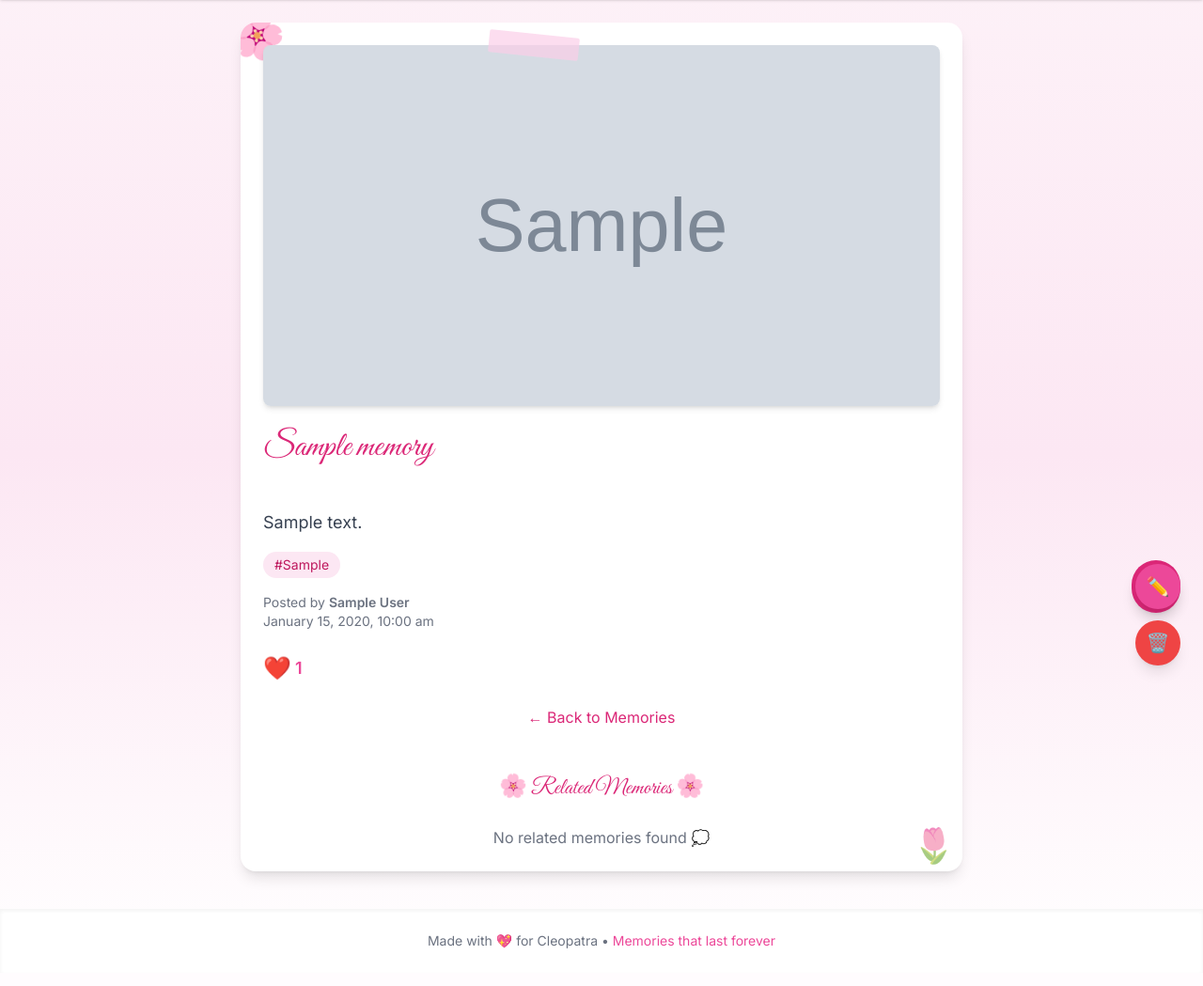
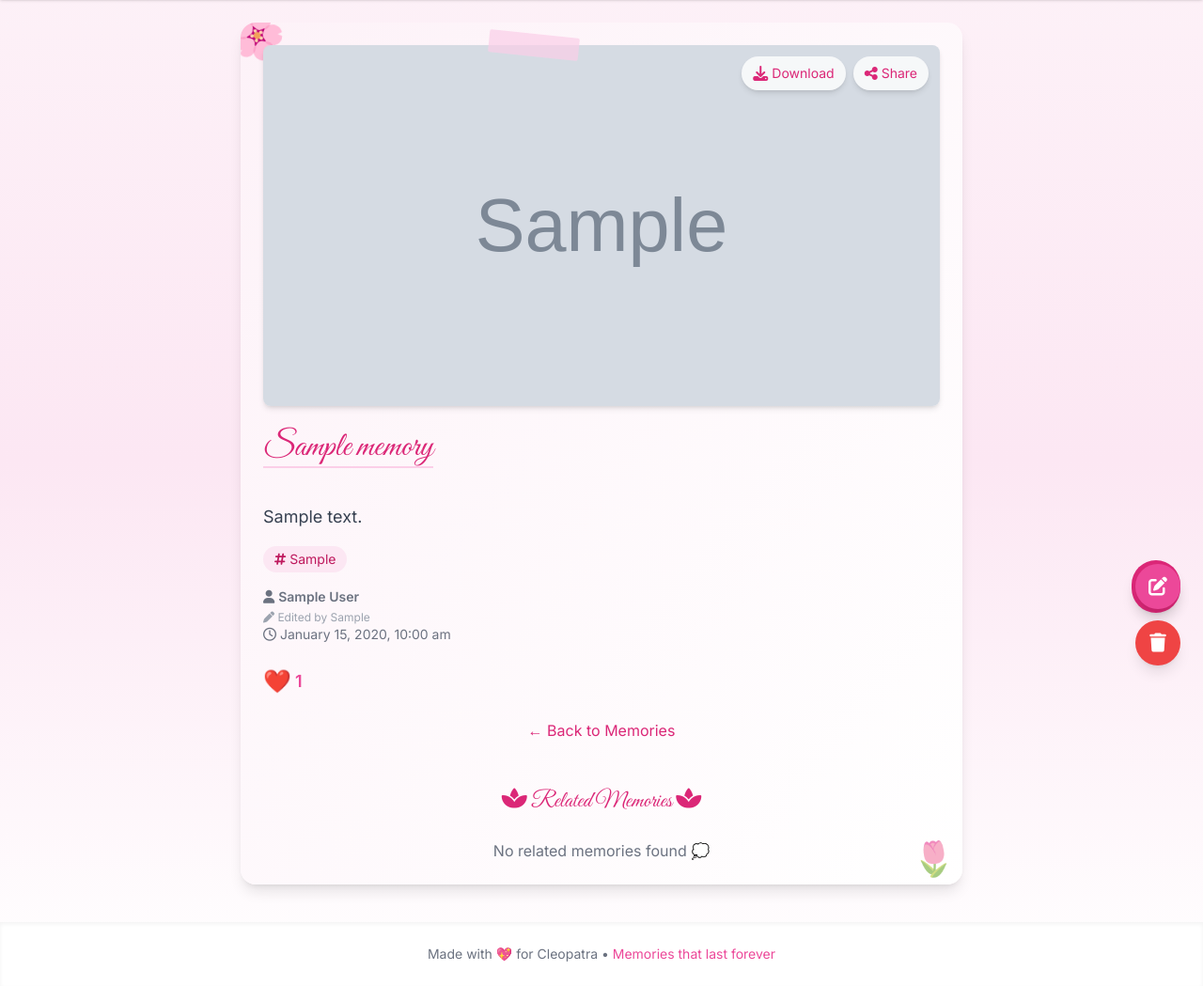
Before and after one commit to codewithcharles369/Memory-Book-App, a PHP site: page /memory.php?id=1 in a window 1280 px wide. Shown: the part 68-1117 px from the top of the page at 94% size. Before the commit the page ends 1077 px from the top, so only its background shows below. Run offline with PHP 8.4, Linux system fonts and the light colour scheme; the visitor is signed in with stand-in values (Sample User, id 1); tables that the repository leaves empty or names only in its code hold one stand-in row (values such as "Sample post"); grey boxes marked "Sample" are stand-in pictures; some libraries are stand-ins or nearby versions.

Commit message:
Memory Page Done
finished up with the memory page and add new features to the memories page

```diff
--- a/includes/header.php
+++ b/includes/header.php
@@ -13,7 +13,8 @@ if (session_status() === PHP_SESSION_NONE) {
   <title>Cleopatra’s Memory Garden</title>
   <link href="https://fonts.googleapis.com/css2?family=Great+Vibes&family=Inter:wght@300;400;600&display=swap" rel="stylesheet">
   <script src="https://cdn.tailwindcss.com"></script>
-  <!-- AOS Library -->
+ <link rel="stylesheet" href="https://cdnjs.cloudflare.com/ajax/libs/font-awesome/6.5.1/css/all.min.css">
+ <!-- AOS Library -->
 <link href="https://cdn.jsdelivr.net/npm/aos@2.3.4/dist/aos.css" rel="stylesheet">
 <link rel="stylesheet" href="assets/css/style.css">
 <script src="https://cdn.jsdelivr.net/npm/aos@2.3.4/dist/aos.js"></script>
--- a/memory.php
+++ b/memory.php
@@ -38,7 +38,8 @@ $memory = $result->fetch_assoc();
 ?>
 
 
-<div class="max-w-3xl mx-auto bg-white rounded-2xl shadow-lg p-6 relative overflow-hidden">
+<div class="max-w-3xl mx-auto bg-gradient-to-br from-pink-50 to-white rounded-2xl shadow-lg p-6 relative overflow-hidden">
+
 
   <!-- Decorative floating flowers -->
   <div class="absolute -top-3 -left-3 text-pink-200 text-5xl rotate-12">🌸</div>
@@ -49,8 +50,29 @@ $memory = $result->fetch_assoc();
       <?php if ($memory['image_path']): ?>
           <img src="<?php echo $memory['image_path']; ?>" alt="Memory Image"
               class="w-full h-96 object-cover rounded-lg shadow-md cursor-pointer select-none">
+
           <!-- tape sticker effect -->
           <div class="absolute -top-3 left-1/3 bg-pink-200 w-24 h-6 rotate-6 rounded-sm opacity-70"></div>
+
+          <!-- Top-right action buttons -->
+          <div class="absolute top-3 right-3 flex space-x-2">
+              <!-- Download button -->
+              <a href="<?php echo $memory['image_path']; ?>"
+                download="memory_<?php echo $memory['id']; ?>.jpg"
+                class="bg-white/80 hover:bg-white text-pink-600 px-3 py-2 rounded-full shadow-md transition flex items-center space-x-1"
+                title="Download Image">
+                <i class="fa-solid fa-download"></i> <span class="hidden sm:inline text-sm">Download</span>
+              </a>
+
+              <button id="share-btn"
+                      class="bg-white/80 hover:bg-white text-pink-600 px-3 py-2 rounded-full shadow-md transition flex items-center space-x-1"
+                      title="Share Memory"
+                      data-url="<?php echo 'https://' . $_SERVER['HTTP_HOST'] . '/memory.php?id=' . $memory['id']; ?>"
+                      data-title="<?php echo htmlspecialchars($memory['title']); ?>">
+                <i class="fa-solid fa-share-nodes"></i> <span class="hidden sm:inline text-sm">Share</span>
+              </button>
+
+          </div>
       <?php else: ?>
           <div class="w-full h-96 bg-pink-50 flex items-center justify-center text-pink-300 text-7xl rounded-lg">🌷</div>
       <?php endif; ?>
@@ -62,40 +84,59 @@ $memory = $result->fetch_assoc();
 
       <!-- Burst hearts -->
       <div id="burst-container" class="absolute inset-0 pointer-events-none overflow-hidden"></div>
+  </div>
 
 
-    </div>
 
   <!-- Title -->
-  <h1 class="text-4xl font-cursive text-pink-600 mb-4" data-aos="fade-up">
+<h1 class="text-4xl font-cursive text-pink-600 mb-2 border-b-2 border-pink-200 inline-block" data-aos="fade-up">
   <?php echo htmlspecialchars($memory['title']); ?>
 </h1>
+
 
   <!-- Description -->
   <p class="text-lg text-gray-700 mb-4 whitespace-pre-line leading-relaxed" data-aos="fade-up" data-aos-delay="100">
     <?php echo nl2br(htmlspecialchars($memory['description'])); ?>
   </p>
 
+
+
+
   <!-- Tags -->
   <?php if ($memory['tags']): ?>
     <div class="mb-4" data-aos="fade-up" data-aos-delay="200">
       <?php foreach (explode(',', $memory['tags']) as $tag): ?>
       <a href="memories.php?q=<?php echo urlencode(trim($tag)); ?>"
-           class="inline-block bg-pink-100 text-pink-700 text-sm px-3 py-1 rounded-full mr-2 hover:bg-pink-200 transition">
-           #<?php echo htmlspecialchars(trim($tag)); ?>
+        class="inline-flex items-center gap-1 bg-pink-100 text-pink-700 text-sm px-3 py-1 rounded-full mr-2 hover:bg-pink-200 hover:shadow transition">
+        <i class="fa-solid fa-hashtag"></i> <?php echo htmlspecialchars(trim($tag)); ?>
       </a>
+
       <?php endforeach; ?>
     </div>
   <?php endif; ?>
 
   <!-- Footer Info -->
 <div class="text-sm text-gray-500 mt-4" data-aos="fade-up" data-aos-delay="300">
-    Posted by <span class="font-semibold"><?php echo htmlspecialchars($memory['display_name']); ?></span><br>
+  <i class="fa-solid fa-user"></i>
+  <span class="font-semibold"><?php echo htmlspecialchars($memory['display_name']); ?></span><br>
+
+  <?php if (!empty($memory['last_edited_by'])): ?>
+    <div class="text-xs text-gray-400 mt-1">
+      <i class="fa-solid fa-pen"></i> Edited by <?php echo htmlspecialchars($memory['last_edited_by']); ?>
+    </div>
+  <?php endif; ?>
+
+  <i class="fa-regular fa-clock"></i>
   <span><?php echo date("F j, Y, g:i a", strtotime($memory['created_at'])); ?></span>
+
   <?php if ($memory['privacy'] === "private"): ?>
-      <span class="ml-2 text-pink-600">🔒 Private</span>
+    <span class="ml-2 text-pink-600">
+      <i class="fa-solid fa-lock"></i> Private
+    </span>
   <?php endif; ?>
 </div>
+  <!-- Sound effect for like -->
+  <audio id="like-sound" src="assets/sounds/pop.mp3" preload="auto"></audio>
 
 <!-- Like Button + Counter -->
 <div class="mt-6 flex items-center space-x-3">
@@ -140,14 +181,17 @@ $memory = $result->fetch_assoc();
 <?php if ($memory['user_id'] == $_SESSION['user_id'] || isAdmin()): ?>
   <div class="fixed bottom-6 right-6 flex flex-col gap-3 z-40">
     <a href="edit_memory.php?id=<?php echo $memory['id']; ?>"
-       class="bg-pink-500 text-white w-12 h-12 flex items-center justify-center rounded-full shadow-lg hover:bg-pink-600 transition text-xl">
-       ✏️
+      class="bg-pink-500 text-white w-12 h-12 flex items-center justify-center rounded-full shadow-lg hover:bg-pink-600 transition text-xl"
+      title="Edit Memory">
+      <i class="fa-solid fa-pen-to-square"></i>
     </a>
     <a href="delete_memory.php?id=<?php echo $memory['id']; ?>"
       onclick="return confirm('Are you sure you want to delete this memory? This cannot be undone. 💔');"
-       class="bg-red-500 text-white w-12 h-12 flex items-center justify-center rounded-full shadow-lg hover:bg-red-600 transition text-xl">
-       🗑️
+      class="bg-red-500 text-white w-12 h-12 flex items-center justify-center rounded-full shadow-lg hover:bg-red-600 transition text-xl"
+      title="Delete Memory">
+      <i class="fa-solid fa-trash"></i>
     </a>
+
   </div>
 <?php endif; ?>
 
@@ -207,7 +251,7 @@ $related = $relatedStmt->get_result();
 ?>
 
 <div class="max-w-5xl mx-auto mt-12">
-  <h2 class="text-2xl font-cursive text-pink-600 mb-6 text-center">🌸 Related Memories 🌸</h2>
+  <h2 class="text-2xl font-cursive text-pink-600 mb-6 text-center"> <i class="fa-solid fa-spa"></i> Related Memories  <i class="fa-solid fa-spa"></i></h2>
 
   <?php if ($related->num_rows > 0): ?>
     <div class="grid grid-cols-1 sm:grid-cols-2 md:grid-cols-3 gap-6">
@@ -231,7 +275,7 @@ $related = $relatedStmt->get_result();
             <p class="text-xs text-gray-500 italic mb-1">
               by <?php echo htmlspecialchars($rel['display_name']); ?>
             </p>
-            <p class="text-sm text-pink-600">❤️ <?php echo $rel['like_count']; ?></p>
+            <p class="text-sm text-pink-600"><i class="fa-solid fa-heart text-pink-500"></i> <?php echo $rel['like_count']; ?></p>
           </div>
         </a>
       <?php endwhile; ?>
@@ -241,8 +285,50 @@ $related = $relatedStmt->get_result();
   <?php endif; ?>
 </div>
 
+<!-- Toast notification -->
+<div id="toast" class="fixed bottom-6 left-1/2 transform -translate-x-1/2 bg-pink-600 text-white px-4 py-2 rounded-xl shadow-lg opacity-0 transition-opacity duration-500 z-50">
+  📋 Link copied!
+</div>
+
 
 <script>
+// Share button handler with cute toast fallback
+document.addEventListener("DOMContentLoaded", () => {
+  const shareBtn = document.getElementById("share-btn");
+  const toast = document.getElementById("toast");
+
+  if (shareBtn) {
+    shareBtn.addEventListener("click", async () => {
+      const url = shareBtn.dataset.url;
+      const title = shareBtn.dataset.title;
+
+      if (navigator.share) {
+        try {
+          await navigator.share({
+            title: "🌸 Cleopatra’s Memory Garden",
+            text: title,
+            url: url,
+          });
+        } catch (err) {
+          console.log("Share cancelled:", err);
+        }
+      } else {
+        // fallback: copy to clipboard
+        navigator.clipboard.writeText(url).then(() => {
+          // Show toast
+          toast.classList.remove("opacity-0");
+          toast.classList.add("opacity-100");
+
+          setTimeout(() => {
+            toast.classList.remove("opacity-100");
+            toast.classList.add("opacity-0");
+          }, 2000); // hide after 2s
+        });
+      }
+    });
+  }
+});
+
 document.addEventListener("DOMContentLoaded", () => {
   const photo = document.getElementById("memory-photo");
   const bigHeart = document.getElementById("big-heart");
@@ -365,6 +451,8 @@ function createBurst() {
 
 
 });
+
+
 </script>
 
 <audio id="like-sound" src="assets/sounds/pop.mp3" preload="auto"></audio>
```
Also changed, not shown: delete_memory.php (+18 -10 lines), edit_memory.php (+32 -18 lines), memories.php (+94 -33 lines). Lines whose indentation alone changed are shown as unchanged.
